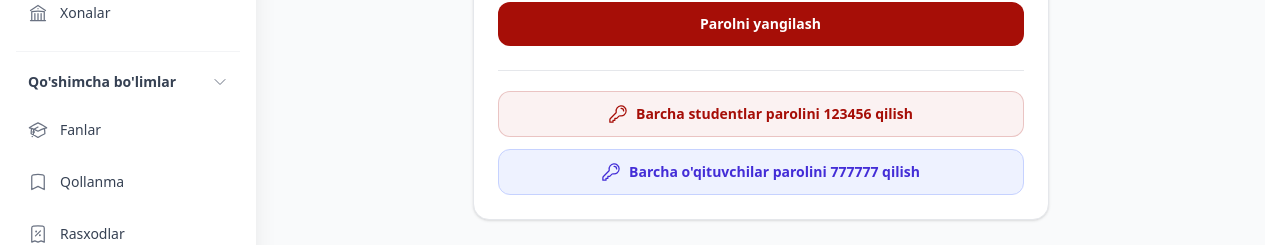
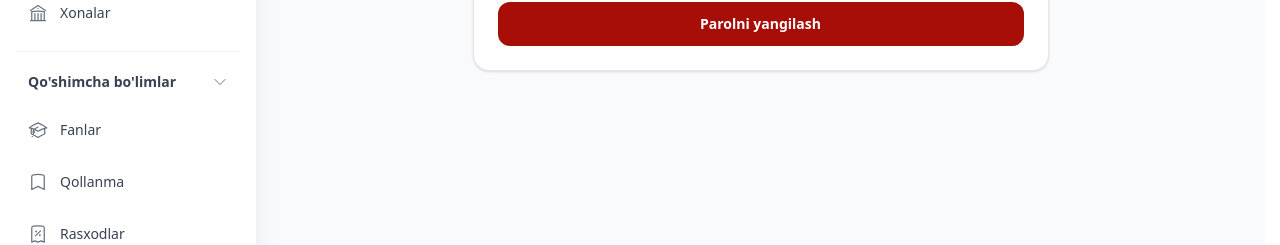
Before and after one commit to Rahmadjon0038/new-lms, a Next.js app: page /admin/settings in a window 1280 px wide. Shown: the part 410-655 px from the top of the page. Built offline with nearby package versions, Linux system fonts and the light colour scheme; no server answers.

Commit message:
Remove bulk reset-all-passwords UI and hooks for students and teachers
Co-Authored-By: Claude Opus 4.8 <noreply@anthropic.com>

```diff
--- a/app/admin/settings/page.jsx
+++ b/app/admin/settings/page.jsx
@@ -2,15 +2,13 @@
 
 import React, { useState } from 'react';
 import { EyeIcon, EyeSlashIcon, KeyIcon } from '@heroicons/react/24/outline';
-import { useChangePassword, useResetAllStudentPasswordsToDefault, useResetAllTeacherPasswordsToDefault, usegetProfile } from '../../../hooks/user';
+import { useChangePassword, usegetProfile } from '../../../hooks/user';
 import { useGetNotify } from '../../../hooks/notify';
 
 const AdminSettingsPage = () => {
   const { data: user } = usegetProfile();
   const notify = useGetNotify();
   const changePasswordMutation = useChangePassword();
-  const resetAllStudentPasswordsMutation = useResetAllStudentPasswordsToDefault();
-  const resetAllTeacherPasswordsMutation = useResetAllTeacherPasswordsToDefault();
 
   const [form, setForm] = useState({
     old_password: '',
@@ -38,24 +36,6 @@ const AdminSettingsPage = () => {
         notify('err', err?.response?.data?.message || 'Parolni yangilashda xatolik');
       },
     });
-  };
-
-  const handleResetAllStudentPasswords = () => {
-    const confirmed = window.confirm(
-      "Haqiqatan barcha student parollarini 123456 ga o'zgartirishni xohlaysizmi?"
-    );
-    if (!confirmed) return;
-
-    resetAllStudentPasswordsMutation.mutate();
-  };
-
-  const handleResetAllTeacherPasswords = () => {
-    const confirmed = window.confirm(
-      "Haqiqatan barcha o'qituvchilar parolini 777777 ga o'zgartirishni xohlaysizmi?"
-    );
-    if (!confirmed) return;
-
-    resetAllTeacherPasswordsMutation.mutate();
   };
 
   return (
@@ -121,32 +101,6 @@ const AdminSettingsPage = () => {
           </button>
         </form>
 
-        <div className="mt-6 space-y-3 border-t border-gray-200 pt-5">
-          <button
-            type="button"
-            onClick={handleResetAllStudentPasswords}
-            disabled={resetAllStudentPasswordsMutation.isPending}
-            className="flex w-full items-center justify-center gap-2 rounded-xl border border-[#A60E07]/20 bg-[#A60E07]/5 px-4 py-3 text-sm font-bold text-[#A60E07] transition hover:bg-[#A60E07]/10 disabled:opacity-60"
-          >
-            <KeyIcon className="h-5 w-5" />
-            {resetAllStudentPasswordsMutation.isPending
-              ? 'Parollar yangilanmoqda...'
-              : "Barcha studentlar parolini 123456 qilish"}
-          </button>
-
-          <button
-            type="button"
-            onClick={handleResetAllTeacherPasswords}
-            disabled={resetAllTeacherPasswordsMutation.isPending}
-            className="flex w-full items-center justify-center gap-2 rounded-xl border border-indigo-200 bg-indigo-50 px-4 py-3 text-sm font-bold text-indigo-700 transition hover:bg-indigo-100 disabled:opacity-60"
-          >
-            <KeyIcon className="h-5 w-5" />
-            {resetAllTeacherPasswordsMutation.isPending
-              ? 'Parollar yangilanmoqda...'
-              : "Barcha o'qituvchilar parolini 777777 qilish"}
-          </button>
-        </div>
-
       </div>
     </div>
   );
--- a/hooks/user.js
+++ b/hooks/user.js
@@ -46,54 +46,6 @@ export const useGetProfile = () => {
 
 // Backward-compatible alias
 export const usegetProfile = useGetProfile;
-
-// -------------- Reset all student passwords to default ----------
-const resetAllStudentPasswordsToDefault = async () => {
-    const response = await instance.post('/api/users/admin/reset-all-student-passwords');
-    return response.data;
-};
-
-export const useResetAllStudentPasswordsToDefault = () => {
-    const queryClient = useQueryClient();
-
-    return useMutation({
-        mutationFn: resetAllStudentPasswordsToDefault,
-        onSuccess: (data, vars) => {
-            queryClient.invalidateQueries({ queryKey: ['students'] });
-            queryClient.invalidateQueries({ queryKey: ['groups'] });
-            queryClient.invalidateQueries({ queryKey: ['dashboard'] });
-            toast.success(data?.message || 'Barcha talabalar parollari yangilandi');
-            if (vars?.onSuccess) vars.onSuccess(data);
-        },
-        onError: (err, vars) => {
-            toast.error(err?.response?.data?.message || "Talabalar parollarini yangilashda xatolik");
-            if (vars?.onError) vars.onError(err);
-        },
-    });
-};
-
-// -------------- Reset all teacher passwords to default (777777) ----------
-const resetAllTeacherPasswordsToDefault = async () => {
-    const response = await instance.post('/api/users/admin/reset-all-teacher-passwords');
-    return response.data;
-};
-
-export const useResetAllTeacherPasswordsToDefault = () => {
-    const queryClient = useQueryClient();
-
-    return useMutation({
-        mutationFn: resetAllTeacherPasswordsToDefault,
-        onSuccess: (data, vars) => {
-            queryClient.invalidateQueries({ queryKey: ['teachers'] });
-            toast.success(data?.message || "Barcha o'qituvchilar parollari yangilandi");
-            if (vars?.onSuccess) vars.onSuccess(data);
-        },
-        onError: (err, vars) => {
-            toast.error(err?.response?.data?.message || "O'qituvchilar parollarini yangilashda xatolik");
-            if (vars?.onError) vars.onError(err);
-        },
-    });
-};
 
 // -------------- Change password (logged in) ----------
 const changePassword = async ({ username, old_password, new_password }) => {
```
